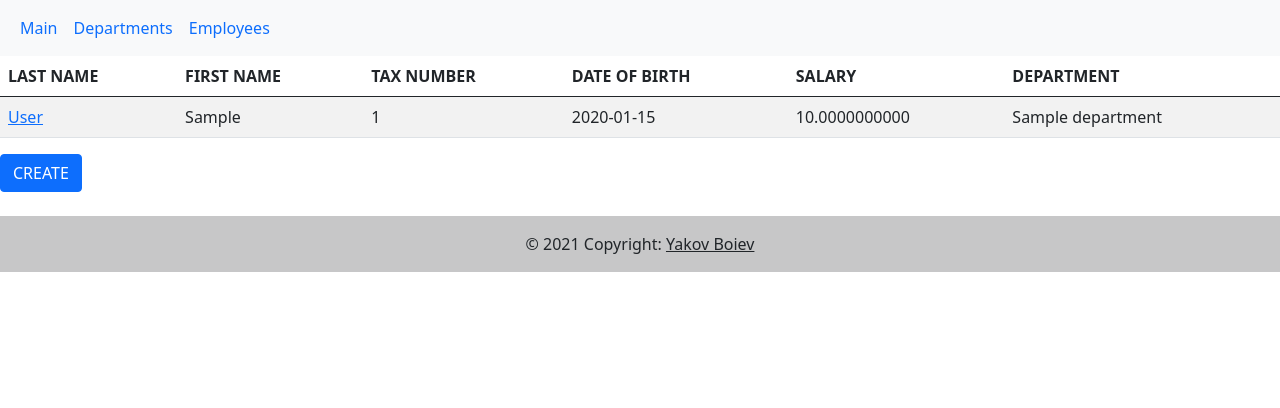
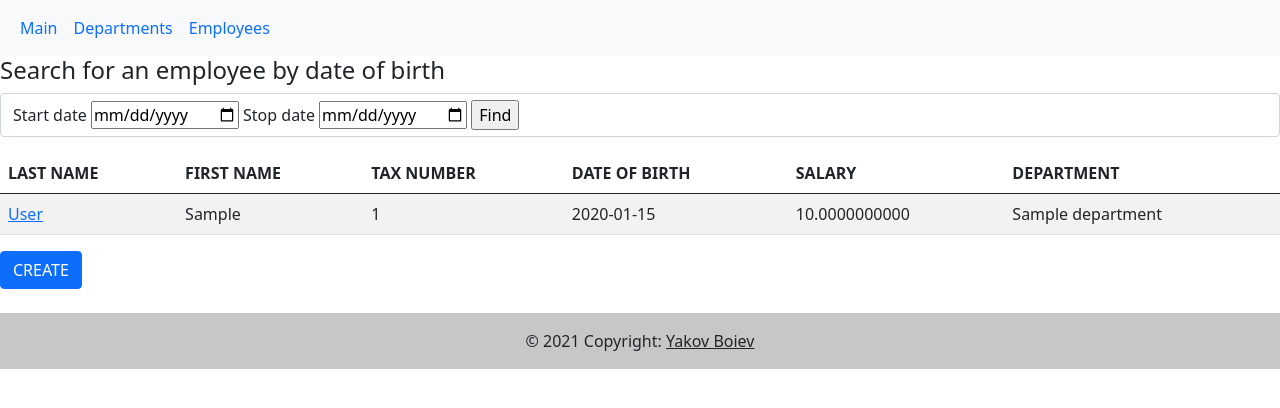
Before and after one commit to YakovBoiev/Epam-project, a Flask app: page /employees in a window 1280 px wide. Shown: the top 408 px of the page. Run offline with Flask 2, Linux system fonts and the light colour scheme; tables that the repository leaves empty hold one stand-in row (values such as "Sample post"); some libraries are stand-ins or nearby versions.

Commit message:
create find employee

```diff
--- a/department_app/forms.py
+++ b/department_app/forms.py
@@ -16,3 +16,9 @@ class EmployeeForm(FlaskForm):
     date_of_birth = DateField('Date of birth', validators=[DataRequired()])
     salary = DecimalField('Salary', validators=[DataRequired()])
     submit = SubmitField('Send')
+
+
+class FindDateForm(FlaskForm):
+    start_date = DateField('Start date', validators=[DataRequired()])
+    stop_date = DateField('Stop date', validators=[DataRequired()])
+    submit = SubmitField('Find')
--- a/department_app/templates/employees.html
+++ b/department_app/templates/employees.html
@@ -1,5 +1,12 @@
 {% extends "base.html" %}
+{% block title %} {{ title }} {% endblock %}
 {% block content %}
+<h4>Search for an employee by date of birth</h4>
+<form method="post">
+  {{ form.hidden_tag() }}
+    <p class="form-control" > {{ form.start_date.label()}} {{ form.start_date() }}
+      {{ form.stop_date.label()}} {{ form.stop_date() }} {{form.submit() }}</p>
+</form>
 <table class="table table-striped">
   <thead>
     <tr>
--- a/department_app/templates/header.html
+++ b/department_app/templates/header.html
@@ -1,4 +1,4 @@
- <!-- A grey horizontal navbar that becomes vertical on small screens -->
+
 <nav class="navbar navbar-expand-sm bg-light">
   <div class="container-fluid">
     <!-- Links -->
--- a/department_app/views.py
+++ b/department_app/views.py
@@ -1,6 +1,6 @@
 from department_app.app import app, db
 from flask import render_template, redirect, request, url_for
-from department_app.forms import DepartmentForm, EmployeeForm
+from department_app.forms import DepartmentForm, EmployeeForm, FindDateForm
 from department_app.models import Department, Employee
 
 
@@ -58,16 +58,30 @@ def department_delete(department_id):
     return redirect(url_for('departments'))
 
 
-@app.route('/employees')
+@app.route('/employees', methods=['GET', 'POST'])
 def employees():
+    title = 'Employees'
+    form = FindDateForm()
     employees_list = Employee.query.all()
-    return render_template('employees.html', employees_list=employees_list)
+    if request.method == 'GET':
+        return render_template('employees.html', employees_list=employees_list, form=form, title=title)
+    if request.method == 'POST':
+        employees_list_post = []
+        if form.validate_on_submit():
+            start_date = form.start_date.data
+            stop_date = form.stop_date.data
+            for employee in employees_list:
+                if start_date <= employee.date_of_birth <= stop_date:
+                    employees_list_post.append(employee)
+        return render_template('employees.html', employees_list=employees_list_post, form=form, title=title)
 
 
 @app.route('/employees/department/<int:department_id>')
 def employees_department_list(department_id):
+    title = 'Employee'
+    form = FindDateForm()
     employees_list = Employee.query.filter_by(department_id=department_id)
-    return render_template('employees.html', employees_list=employees_list)
+    return render_template('employees.html', employees_list=employees_list, form=form, title=title)
 
 
 @app.route('/employee/create', methods=['GET', 'POST'])
```
